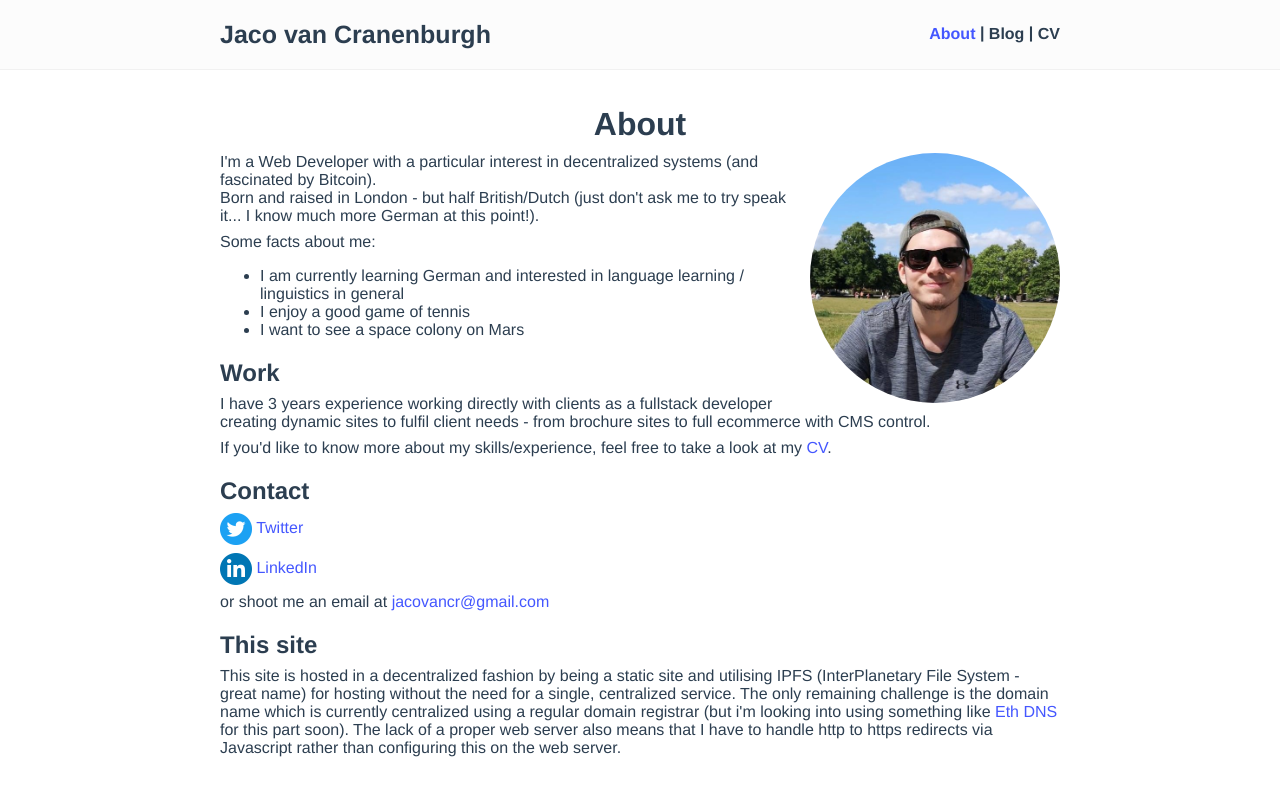
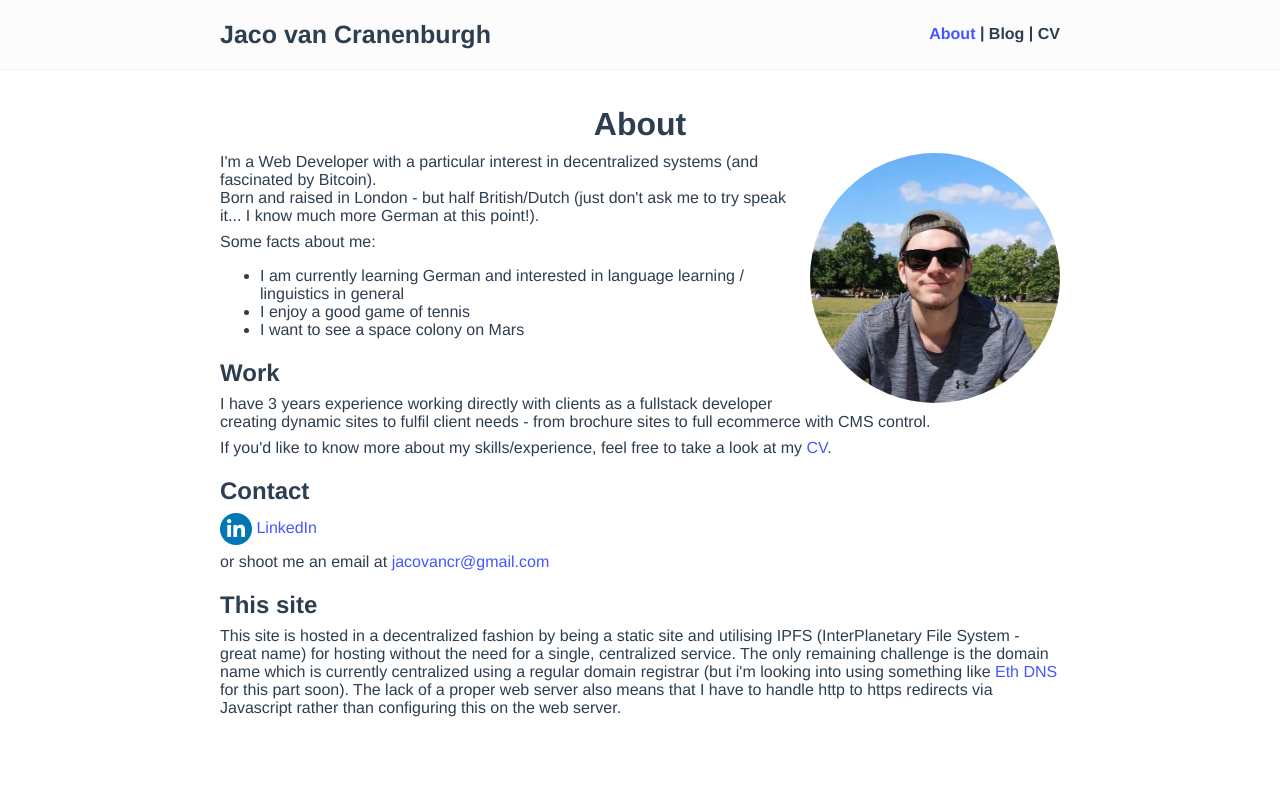
Before and after one commit to jacovanc/portfolio-site, a Vue app: page / in a window 1280 px wide. Shown: the top 796 px of the page. Built offline with nearby package versions, Linux system fonts and the light colour scheme.

Commit message:
update social

```diff
--- a/src/views/About.vue
+++ b/src/views/About.vue
@@ -18,12 +18,6 @@
 		<p>I have 3 years experience working directly with clients as a fullstack developer creating dynamic sites to fulfil client needs - from brochure sites to full ecommerce with CMS control.</p>
 		<p>If you'd like to know more about my skills/experience, feel free to take a look at my <a :href="`${urlCV}`" target="_blank">CV</a>.</p>
 		<h2>Contact</h2>
-		<p>
-			<a href="https://twitter.com/Jac0van" target="_blank" alt="Link to Twitter">
-				<img class="logo-img twitter" src="@/assets/twitter.png" alt="Twitter Icon">
-				Twitter
-			</a>
-		</p>
 		<p>
 			<a href="https://www.linkedin.com/in/jacovan/" target="_blank" alt="Link to LinkedIn">
 				<img class="logo-img linkedin" src="@/assets/linkedin.png" alt="LinkedIn Icon">
```
